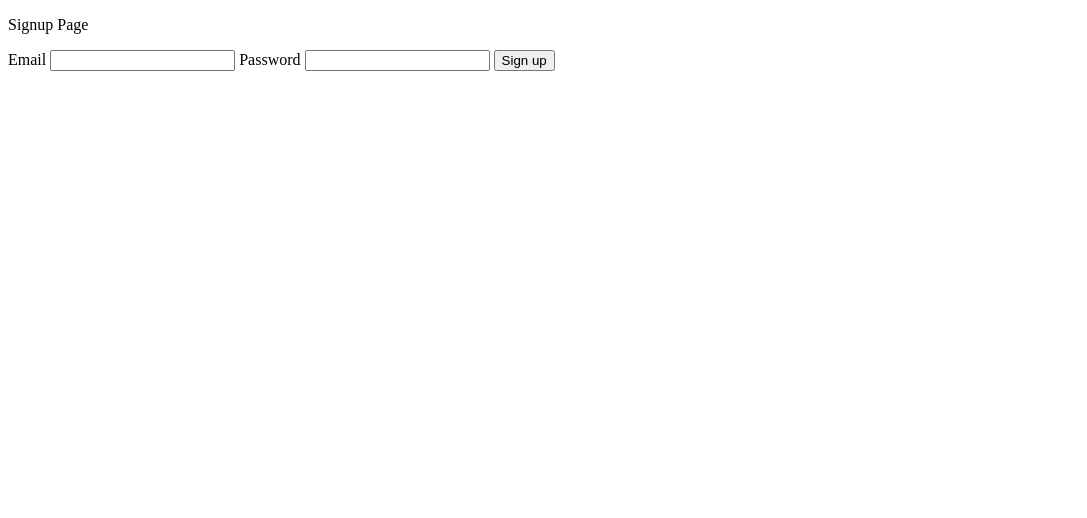
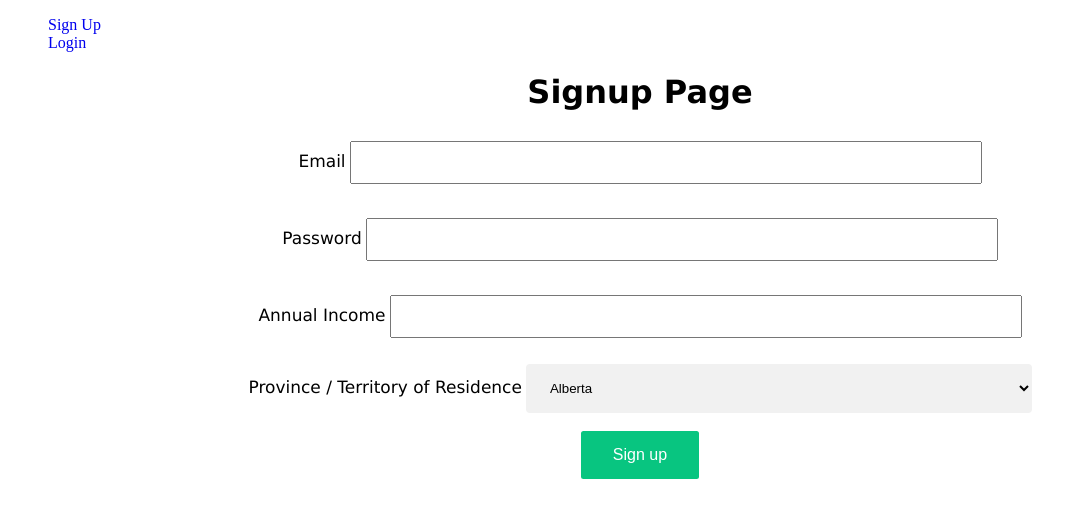
Before and after one commit to untold-titan/calgaryhacks-budgetingapp, a SvelteKit app: page /signup in a window 1280 px wide. Shown: the top 518 px of the page, without its empty margins (0-1087 px from the left). Built offline with nearby package versions, Linux system fonts and the light colour scheme; no server answers.

Commit message:
added email, password, annual income and location fields

```diff
--- /dev/null
+++ b/src/Expense.js
@@ -0,0 +1,6 @@
+class Expense {
+    constructor(expenseName, amount) {
+        this.expenseName = expenseName
+        this.amount = amount;
+    }
+}
--- /dev/null
+++ b/src/onboaring-components/AnnualIncome.svelte
@@ -0,0 +1,2 @@
+<label>Annual Income</label>
+<input type="text" name="income" id="income">
--- /dev/null
+++ b/src/onboaring-components/EmailPassword.svelte
@@ -0,0 +1,26 @@
+<script>
+    import { goto } from "$app/navigation";
+    import { user } from "$lib/stores";
+    import { getAuth } from "@firebase/auth";
+    import { createUserWithEmailAndPassword } from "firebase/auth";
+    const auth = getAuth();
+
+    let email = $state();
+    let password = $state();
+
+    async function CreateNewUser() {
+      createUserWithEmailAndPassword(auth, email, password)
+        .then((result) => {
+          user.set(result.user);
+          goto("/app");
+        })
+        .catch((err) => {
+          console.log(err);
+        });
+    }
+  // User responses (centralized)
+  </script>
+<label>Email</label>
+<input bind:value={email}/><br><br>
+<label>Password</label>
+<input bind:value={password} /><br><br>
--- /dev/null
+++ b/src/onboaring-components/Location.svelte
@@ -0,0 +1,17 @@
+<!-- svelte-ignore a11y_label_has_associated_control -->
+<label>Province / Territory of Residence</label>
+<select>
+  <option value="AB">Alberta</option>
+  <option value="BC">British Columbia</option>
+  <option value="MB">Manitoba</option>
+  <option value="NB">New Brunswick</option>
+  <option value="NL">Newfoundland and Labrador</option>
+  <option value="NT">Northwest Territories</option>
+  <option value="NS">Nova Scotia</option>
+  <option value="NU">Nunavut</option>
+  <option value="ON">Ontario</option>
+  <option value="PE">Prince Edward Island</option>
+  <option value="QU">Quebec</option>
+  <option value="SK">Saskatchewan</option>
+  <option value="YU">Yukon</option>
+</select>
--- a/src/routes/signup/+page.svelte
+++ b/src/routes/signup/+page.svelte
@@ -1,8 +1,13 @@
 <script>
   import { goto } from "$app/navigation";
+  import Navigation from "../../components/Navigation.svelte";
   import { user } from "$lib/stores";
   import { getAuth } from "@firebase/auth";
   import { createUserWithEmailAndPassword } from "firebase/auth";
+  import "../../styles/styles.css"
+  import EmailPassword from "../../onboaring-components/EmailPassword.svelte";
+  import AnnualIncome from "../../onboaring-components/AnnualIncome.svelte";
+    import Location from "../../onboaring-components/Location.svelte";
   const auth = getAuth();
 
   let email = $state();
@@ -18,11 +23,17 @@
         console.log(err);
       });
   }
+const questions = ["Email and Password", "Annual Income", "Location"]
+const components = [EmailPassword, AnnualIncome, Location]
 </script>
+<Navigation/>
 
-<p>Signup Page</p>
-<label>Email</label>
-<input bind:value={email} />
-<label>Password</label>
-<input bind:value={password} />
-<button onclick={CreateNewUser}>Sign up</button>
+<h1 class="title">Signup Page</h1>
+<div class="signup">
+<form>
+    <EmailPassword/>
+    <AnnualIncome/><br><br>
+    <Location/><br><br>
+    <button class="button" onclick={CreateNewUser}>Sign up</button>
+</form>
+</div>
--- a/src/styles/styles.css
+++ b/src/styles/styles.css
@@ -1,14 +1,19 @@
 .title {
-    font-family: "Raleway";
+    font-family: Verdana, Geneva, Tahoma, sans-serif;
     color: black;
     text-align: center;
-
 }
 
 li {
-  list-style-type: none;
+  list-style-type: none !important;
 }
+ a {
+  text-decoration: none;
+ }
 
+ a:hover {
+  color: aqua !important;
+ }
 .navbar {
   color: black !important;
 }
@@ -18,14 +23,47 @@ li {
   color: black !important;
 }
 
+.signup {
+  text-align: center;
+}
+
+.button {
+  background-color: #08c580; /* Green */
+  border: none;
+  color: white;
+  padding: 15px 32px;
+  text-align: center;
+  text-decoration: none;
+  display: inline-block;
+  font-size: 16px;
+  border-radius: 2.5px;
+}
+
+.button:hover {
+  opacity: 0.7;
+
+}
+
 label {
-    font-family: "Raleway";
+    font-family: Verdana, Geneva, Tahoma, sans-serif;
+    font-size: 17px;
 }
 
 input {
   width: 50%;
+  padding: 12px 20px;
+  margin: 8px 0;
+  box-sizing: border-box;
 }
 
-input:hover {
+input:focus {
+   border: 1.5px solid;
+}
 
+select {
+  width: 40%;
+  padding: 16px 20px;
+  border: none;
+  border-radius: 4px;
+  background-color: #f1f1f1;
 }
```
Also changed, not shown: src/routes/login/+page.svelte (+28 -1 lines), 1 other file (tests, documents, lock files or other folders).
